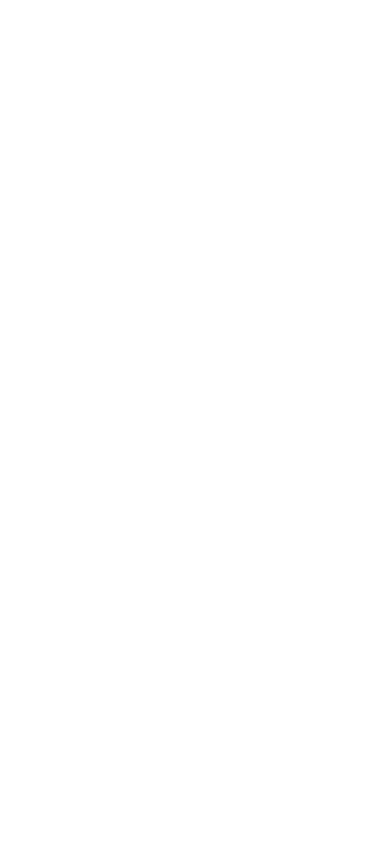
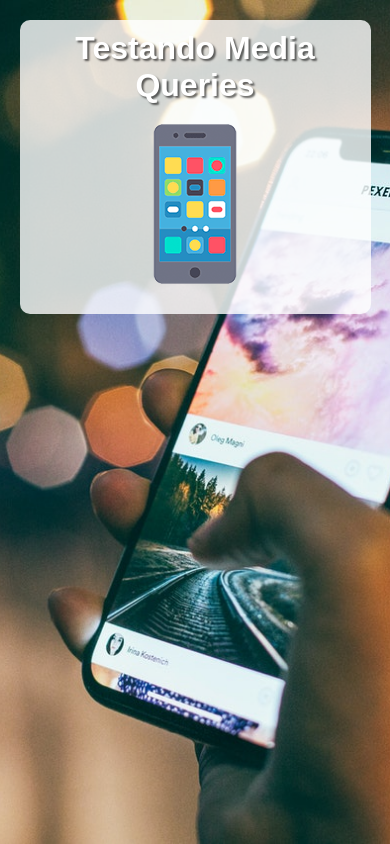
Before and after one commit to LpSantosol/Html-e-CSS, a plain HTML site: page exercicios/ex027/mq3/index.html in a window 390 px wide. Drawn offline with Linux system fonts and the light colour scheme.

Commit message:
projeto mobile first

```diff
--- /dev/null
+++ b/exercicios/ex027/mq3/estilo/mobile.css
@@ -0,0 +1,58 @@
+@charset "UTF-8";
+
+* {
+    font-family: Arial, Helvetica, sans-serif;
+    font-size: 1em;
+    margin: 0px;
+    padding: 0px;
+    box-sizing: border-box;
+
+}
+
+html {
+    height: 100vh;
+}
+
+body {
+    background-image: url(../imagens/back-phone.jpg);
+    background-repeat: no-repeat;
+    background-size: cover;
+    background-position: center center;
+
+
+
+
+}
+
+main {
+    background-color: rgba(255, 255, 255, 0.795);
+    width: 90vw;
+    margin: auto;
+    margin-top: 20px;
+    border-radius: 10px;
+    padding: 10px;
+
+
+
+
+}
+
+h1 {
+
+    text-align: center;
+    font-size: 2em;
+    color: white;
+    text-shadow: 2px 2px 2px rgba(0, 0, 0, 0.596);
+
+}
+
+img {
+    display: block;
+    margin: auto;
+}
+
+img#phone { display: block; }
+img#tablet { display: none; }
+img#print { display: none;}
+img#pc {display: none;}
+img#tv {display: none;}
--- a/exercicios/ex027/mq3/index.html
+++ b/exercicios/ex027/mq3/index.html
@@ -5,8 +5,19 @@
     <meta http-equiv="X-UA-Compatible" content="IE=edge">
     <meta name="viewport" content="width=device-width, initial-scale=1.0">
     <title>Mobile First</title>
+    <link rel="stylesheet" href="estilo/gerais.css">
+    <link rel="stylesheet" href="estilo/mobile.css">
+
 </head>
 <body>
+    <main>
+        <h1>Testando Media Queries</h1>
+        <img id="phone" src="../mq3/imagens/icon-phone.png" alt="Acessando site mobile">
+        <img id="tablet" src="../mq3/imagens/icon-tablet.png" alt="Acessando via tablet">
+        <img id="print" src="../mq3/imagens/icon-print.png" alt="Versao impressora">
+        <img id="pc" src="../mq3/imagens/icon-pc.png" alt="Versao pc">
+        <img id="tv" src="../mq3/imagens/icon-tv.png" alt="Versao tv">
+    </main>
 
 </body>
 </html>
```
